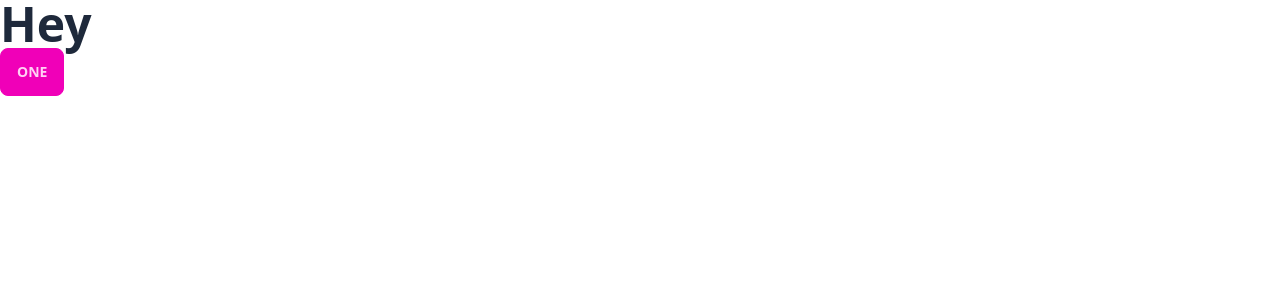
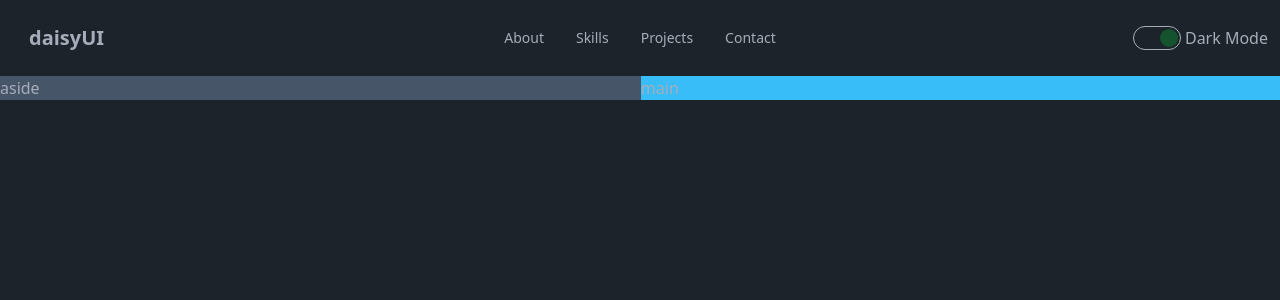
Before and after one commit to Keba777/Kibreab-Aklilu-Portfolio, a React (Vite) app: page / in a window 1280 px wide. Shown: the top 300 px of the page. Built offline with nearby package versions, Linux system fonts and the light colour scheme.

Commit message:
Implement the color swtich functionality

```diff
--- a/src/App.tsx
+++ b/src/App.tsx
@@ -1,8 +1,13 @@
+import NavBar from "./components/NavBar";
+
 function App() {
   return (
     <>
-      <h1 className="text-slate-800 text-5xl font-bold ">Hey</h1>
-      <button className="btn btn-secondary">One</button>
+      <NavBar />
+      <div className="md:grid grid-flow-col ">
+        <aside className="bg-slate-600">aside</aside>
+        <main className="bg-sky-400">main</main>
+      </div>
     </>
   );
 }
--- /dev/null
+++ b/src/components/ColorModeSwitch.tsx
@@ -0,0 +1,30 @@
+import { useState, useEffect } from "react";
+
+const ColorModeSwitch = () => {
+  const [darkColorMode, setDarkColorMode] = useState(true);
+
+  useEffect(() => {
+    document.documentElement.setAttribute(
+      "data-theme",
+      darkColorMode ? "dark" : "light"
+    );
+  }, [darkColorMode]);
+
+  const handleCheck = () => {
+    setDarkColorMode((prevColorMode) => !prevColorMode);
+  };
+
+  return (
+    <span className="flex ">
+      <input
+        type="checkbox"
+        className="toggle toggle-md bg-green-900"
+        checked={darkColorMode}
+        onChange={handleCheck}
+      />
+      <p className="pl-1">Dark Mode</p>
+    </span>
+  );
+};
+
+export default ColorModeSwitch;
--- /dev/null
+++ b/src/components/NavBar.tsx
@@ -0,0 +1,32 @@
+import ColorModeSwitch from "./ColorModeSwitch";
+
+const NavBar = () => {
+  return (
+    <div className="navbar p-3">
+      <div className="navbar-start">
+        <a className="btn btn-ghost normal-case text-xl">daisyUI</a>
+      </div>
+      <div className="navbar-center hidden  md:flex">
+        <ul className="menu menu-horizontal px-1">
+          <li>
+            <a>About</a>
+          </li>
+          <li>
+            <a>Skills</a>
+          </li>
+          <li>
+            <a>Projects</a>
+          </li>
+          <li>
+            <a>Contact</a>
+          </li>
+        </ul>
+      </div>
+      <div className="navbar-end">
+        <ColorModeSwitch />
+      </div>
+    </div>
+  );
+};
+
+export default NavBar;
```
